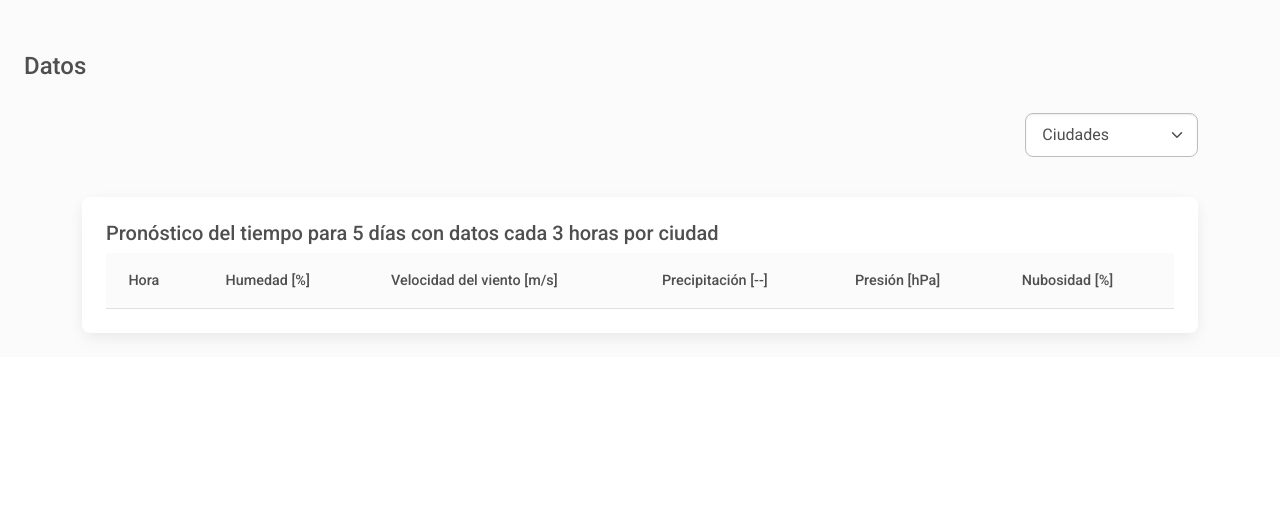
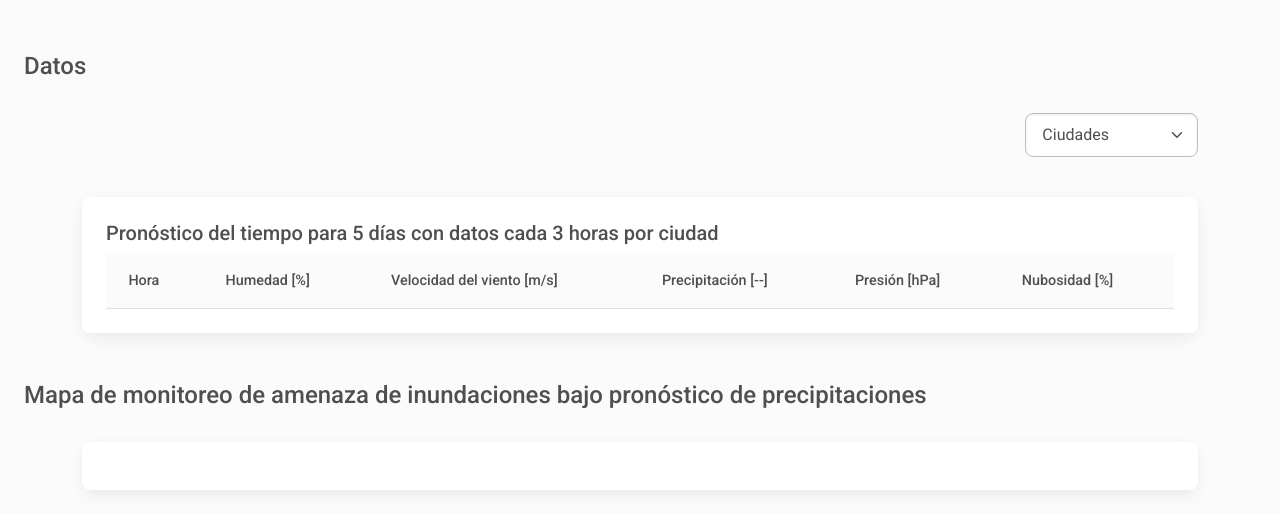
Before and after one commit to JoseTorres2210/clima, a plain HTML site: page index.html in a window 1280 px wide. Shown: the part 911-1425 px from the top of the page. Before the commit the page ends 1268 px from the top, so only its background shows below. Drawn offline with nearby package versions, Linux system fonts and the light colour scheme; a script that the page names is missing.

Commit message:
Update index.html

```diff
--- a/index.html
+++ b/index.html
@@ -199,6 +199,25 @@
         </section>
         <!-- Datos -->
 
+        <!-- Tabla de mareas -->
+        <section class="p-4 text-right bg-light">
+            <h4 class="mb-3">
+                Mapa de monitoreo de amenaza de inundaciones bajo pronóstico de precipitaciones
+            </h4>
+            <div class="container">
+                <div class="row row-cols-1 row-cols-md-1 g-3 mt-2">
+                    <div class="col">
+                        <div class="card">
+                            <div id="monitoreo" class="card-body">
+
+                            </div>
+                        </div>
+                    </div>
+                </div>
+            </div>
+        </section>
+<!-- Tabla de mareas -->
+
 
 </body>
 </html>
```
